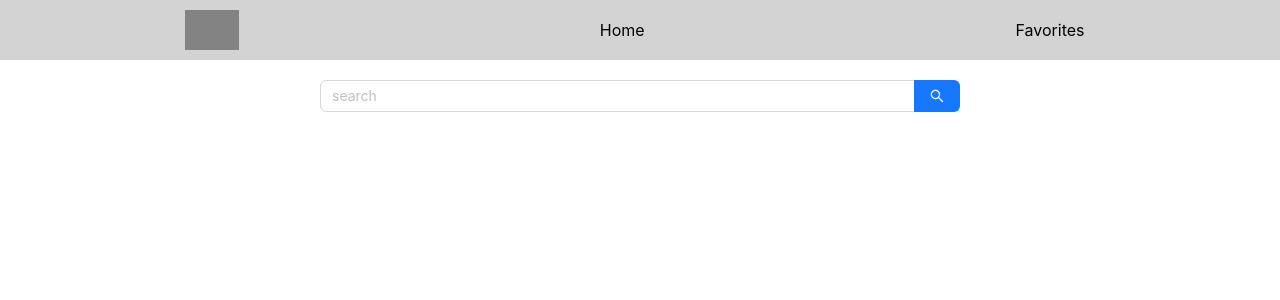
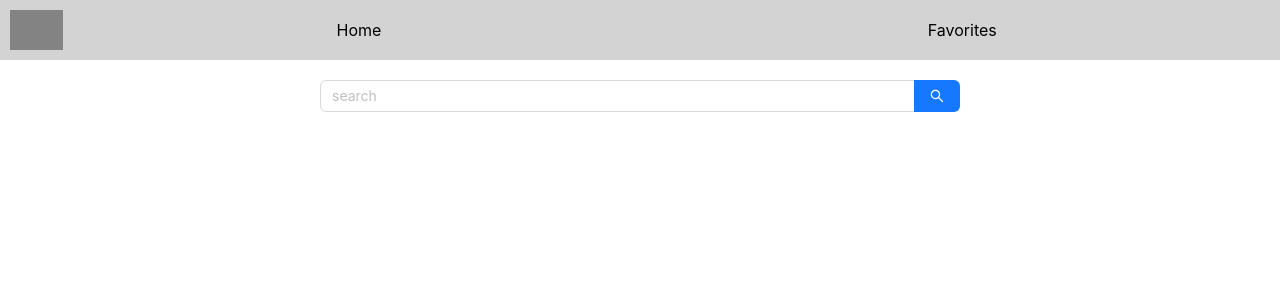
Before and after one commit to avivabou/geother, a React (Create React App) app: page / in a window 1280 px wide. Shown: the top 300 px of the page. Built offline with nearby package versions, Linux system fonts and the light colour scheme; grey boxes are pictures that could not be loaded.

Commit message:
#T-6 | Convert app to use router

```diff
--- a/package.json
+++ b/package.json
@@ -14,6 +14,7 @@
     "babel-loader": "^9.1.3",
     "react": "^18.3.1",
     "react-dom": "^18.3.1",
+    "react-router-dom": "^6.26.1",
     "react-scripts": "^5.0.1",
     "typescript": "^5.5.4",
     "web-vitals": "^2.1.4"
--- a/src/App.css
+++ /dev/null
@@ -1,38 +0,0 @@
-.App {
-  text-align: center;
-}
-
-.App-logo {
-  height: 40vmin;
-  pointer-events: none;
-}
-
-@media (prefers-reduced-motion: no-preference) {
-  .App-logo {
-    animation: App-logo-spin infinite 20s linear;
-  }
-}
-
-.App-header {
-  background-color: #282c34;
-  min-height: 100vh;
-  display: flex;
-  flex-direction: column;
-  align-items: center;
-  justify-content: center;
-  font-size: calc(10px + 2vmin);
-  color: white;
-}
-
-.App-link {
-  color: #61dafb;
-}
-
-@keyframes App-logo-spin {
-  from {
-    transform: rotate(0deg);
-  }
-  to {
-    transform: rotate(360deg);
-  }
-}
--- a/src/App.tsx
+++ b/src/App.tsx
@@ -1,17 +1,10 @@
-import { useState } from 'react';
-import './App.css';
+import { BrowserRouter as Router, Route, Routes } from 'react-router-dom';
 import MenuBar from './Components/MenuBar/MenuBar';
-import SearchBar from './Components/SearchBar/SearchBar';
-import WeatherCardRow from './Components/WeatherCardsRow/WeatherCardsRow';
-import {
-  get5DaysWeatherInLocation,
-  searchCitiesByTerm,
-} from './Services/apiRequests';
-import { Action } from './Types/generics';
+import HomePage from './Pages/HomePage/HomePage';
 
 const menuItems = [
-  { title: 'Home', onClick: () => console.log('Go to Home') },
-  { title: 'Favorites', onClick: () => console.log('Go to About') },
+  { title: 'Home', path: '/' },
+  { title: 'Favorites', path: '/favorites' },
 ];
 
 const menuLogoItem = {
@@ -22,33 +15,17 @@ const menuLogoItem = {
 };
 
 function App() {
-  const [forecasts, setForecasts] = useState<any>([]);
-
-  const onLocationSelect = async (location: string) => {
-    console.log({ location });
-    get5DaysWeatherInLocation(location).then(setForecasts);
-  };
-
-  const sta = [];
-
-  const act: Action = {
-    getTitle: () => (sta.length === 0 ? 'Add To Favorite' : 'remove'),
-    onAction: (data) => {
-      sta.push(data);
-      console.log(data);
-      console.log({ sta });
-    },
-  };
-
   return (
-    <div className="App">
-      <MenuBar menuItems={menuItems} menuLogoItem={menuLogoItem} />
-      <SearchBar
-        onSelect={onLocationSelect}
-        getSearchOptions={searchCitiesByTerm}
-      />
-      <WeatherCardRow dailyForecasts={forecasts} actions={[act]} />
-    </div>
+    <Router>
+      <div className="App">
+        <MenuBar menuItems={menuItems} menuLogoItem={menuLogoItem} />
+        <Routes>
+          <Route path="/" element={<HomePage />} />
+          <Route path="/favorites" element={<HomePage />} />
+          {/* Add more routes as needed */}
+        </Routes>
+      </div>
+    </Router>
   );
 }
 
--- a/src/Components/MenuBar/MenuBar.css
+++ b/src/Components/MenuBar/MenuBar.css
@@ -11,6 +11,7 @@
     cursor: pointer;
     padding: 10px;
     font-size: 16px;
+    text-decoration: none;
   }
 
   .menuItem:hover {
@@ -22,3 +23,9 @@
     align-items: center;
     mix-blend-mode: multiply;
   }
+
+  .menubar-items-comntainer {
+    display: flex;
+    justify-content: space-around;
+    width: 100%;
+  }
--- a/src/Components/MenuBar/MenuBar.tsx
+++ b/src/Components/MenuBar/MenuBar.tsx
@@ -1,4 +1,5 @@
 import React from 'react';
+import { Link } from 'react-router-dom';
 import { MenuItem, MenuLogoItem } from '../../Types/siteActions';
 import './MenuBar.css';
 
@@ -22,11 +23,15 @@ function MenuBar({ menuItems, menuLogoItem }: MenuBarProps) {
           />
         </div>
       )}
-      {menuItems.map((item, index) => (
-        <div key={index} className="menuItem" onClick={item.onClick}>
-          {item.title}
-        </div>
-      ))}
+      <nav className="menubar-items-comntainer">
+        {menuItems.map((item, index) => (
+          <Link to={item.path} className="menuItem">
+            <div key={index}>
+              {item.title}
+            </div>
+          </Link>
+        ))}
+      </nav>
     </div>
   );
 }
--- a/src/Components/SearchBar/SearchBar.css
+++ b/src/Components/SearchBar/SearchBar.css
@@ -1,7 +1,3 @@
-.searchbar-box {
-    width: 50%;
-}
-
 .dropdown-option {
     display: flex;
   }
--- a/src/Components/WeatherCardsRow/WeatherCardsRow.css
+++ b/src/Components/WeatherCardsRow/WeatherCardsRow.css
@@ -3,6 +3,7 @@
     justify-content: space-between;
     gap: auto;
     margin-top: 20px;
+    position: relative;
   }
 
   .weather-card {
--- /dev/null
+++ b/src/Pages/HomePage/HomePage.css
@@ -0,0 +1,11 @@
+.HomePage {
+    width: 100%;
+    height: 100%;
+  }
+
+.searchbar-box {
+    position: relative;
+    left: 50%;
+    transform: translateX(-50%);
+    width: 50%;
+  }
--- /dev/null
+++ b/src/Pages/HomePage/HomePage.tsx
@@ -0,0 +1,41 @@
+import './HomePage.css';
+import { useState } from 'react';
+import SearchBar from '../../Components/SearchBar/SearchBar';
+import WeatherCardRow from '../../Components/WeatherCardsRow/WeatherCardsRow';
+import {
+  get5DaysWeatherInLocation,
+  searchCitiesByTerm,
+} from '../../Services/apiRequests';
+import { Action } from '../../Types/generics';
+
+function HomePage() {
+  const [forecasts, setForecasts] = useState<any>([]);
+
+  const onLocationSelect = async (location: string) => {
+    console.log({ location });
+    get5DaysWeatherInLocation(location).then(setForecasts);
+  };
+
+  const sta = [];
+
+  const act: Action = {
+    getTitle: () => (sta.length === 0 ? 'Add To Favorite' : 'remove'),
+    onAction: (data) => {
+      sta.push(data);
+      console.log(data);
+      console.log({ sta });
+    },
+  };
+
+  return (
+    <div className="HomePage">
+      <SearchBar
+        onSelect={onLocationSelect}
+        getSearchOptions={searchCitiesByTerm}
+      />
+      <WeatherCardRow dailyForecasts={forecasts} actions={[act]} />
+    </div>
+  );
+}
+
+export default HomePage;
--- a/src/Types/siteActions.ts
+++ b/src/Types/siteActions.ts
@@ -1,6 +1,6 @@
 export type MenuItem = {
   title: string;
-  onClick: () => void;
+  path: string;
 };
 
 export type MenuLogoItem = {
```
Also changed, not shown: 1 other file (tests, documents, lock files or other folders).
